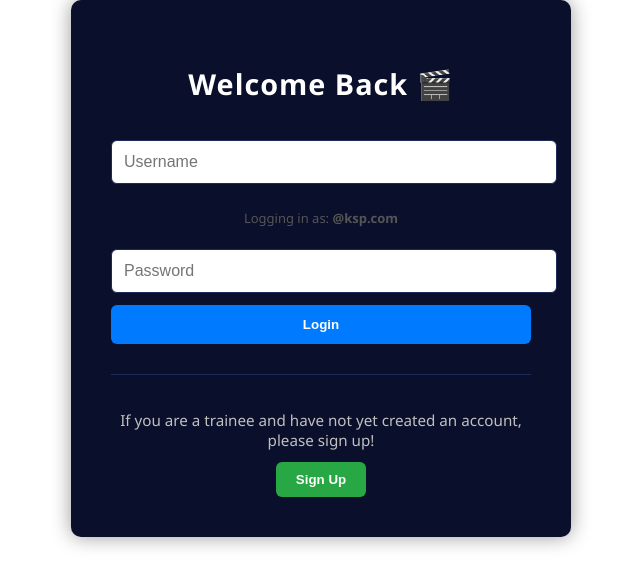
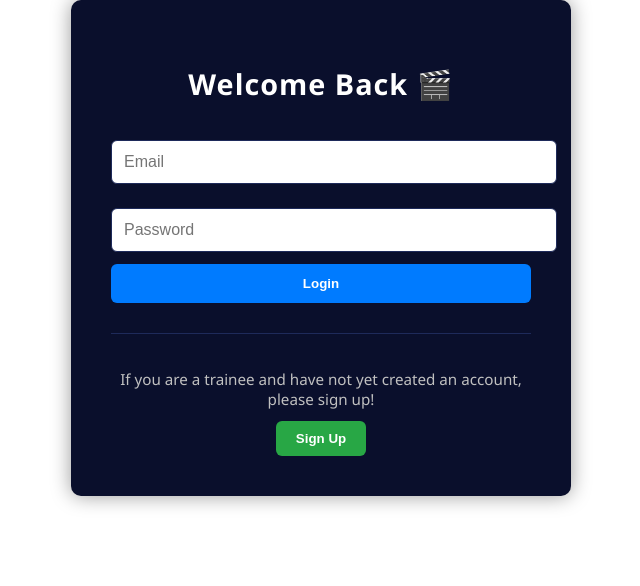
Before and after one commit to uwabatonadjibullah-hub/esomero, a React (Create React App) app: page /login in a window 1280 px wide. Shown: the top 586 px of the page, without its empty margins (319-959 px from the left). Built offline with nearby package versions, Linux system fonts and the light colour scheme.

Commit message:
ALL IN AUG 21

```diff
--- a/src/pages/Login.jsx
+++ b/src/pages/Login.jsx
@@ -6,7 +6,7 @@ import { auth, db } from '../firebase/config';
 import '../styles/Login.css';
 
 const Login = () => {
-  const [username, setUsername] = useState('');
+  const [email, setEmail] = useState('');
   const [password, setPassword] = useState('');
   const [error, setError] = useState('');
   const navigate = useNavigate();
@@ -16,12 +16,9 @@ const Login = () => {
     setError('');
 
     try {
-      const email = `${username}@ksp.com`;
-
       const userCredential = await signInWithEmailAndPassword(auth, email, password);
       const user = userCredential.user;
 
-      // Optional: Check if email is verified
       if (!user.emailVerified) {
         setError('Please verify your email before logging in.');
         return;
@@ -32,7 +29,7 @@ const Login = () => {
         const role = userDoc.data().role;
 
         if (role === 'admin') {
-          navigate('/admin'); // Admin = Trainer
+          navigate('/admin');
         } else if (role === 'trainee') {
           navigate('/trainee');
         } else {
@@ -43,7 +40,7 @@ const Login = () => {
       }
     } catch (err) {
       console.error('Login error:', err);
-      setError('Login failed. Please check your username and password.');
+      setError('Login failed. Please check your email and password.');
     }
   };
 
@@ -52,15 +49,12 @@ const Login = () => {
       <h2>Welcome Back 🎬</h2>
       <form onSubmit={handleLogin}>
         <input
-          type="text"
-          placeholder="Username"
-          value={username}
-          onChange={e => setUsername(e.target.value)}
+          type="email"
+          placeholder="Email"
+          value={email}
+          onChange={e => setEmail(e.target.value)}
           required
         />
-        <p className="email-preview">
-          Logging in as: <strong>{username}@ksp.com</strong>
-        </p>
         <input
           type="password"
           placeholder="Password"
```
